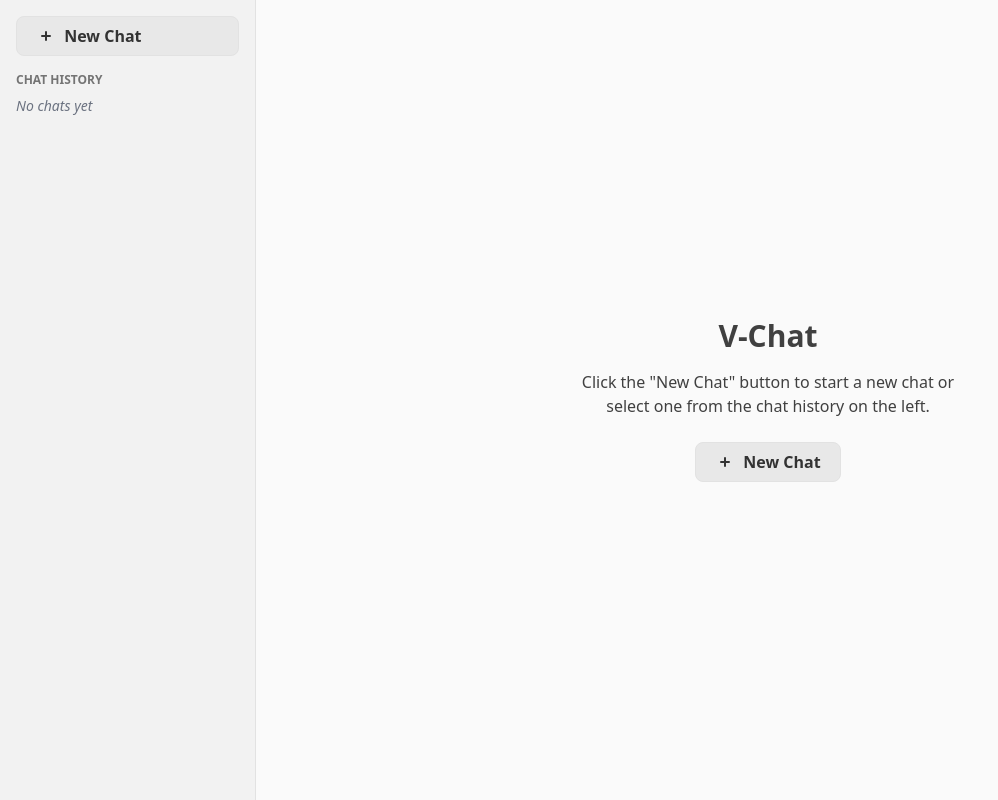
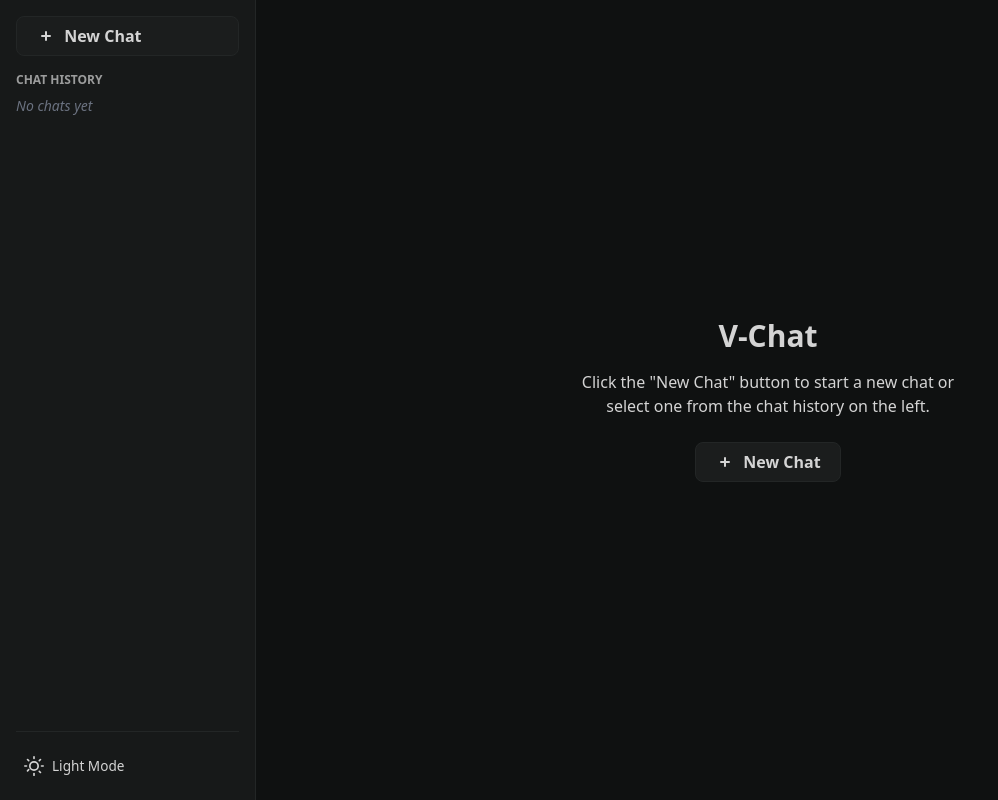
Before and after one commit to waxGames/V-Chat, a Flask app: page / in a window 1280 px wide. Shown: the whole page, without its empty margins (0-998 px from the left). Run offline with Flask 3, Linux system fonts and the light colour scheme; data that the repository does not hold is empty.

Commit message:
Update index.html

```diff
--- a/templates/index.html
+++ b/templates/index.html
@@ -1,18 +1,23 @@
 <!DOCTYPE html>
 <html lang="en">
+
 <head>
     <meta charset="UTF-8">
     <meta name="viewport" content="width=device-width, initial-scale=1.0">
     <title>AI Chat</title>
     <link href="https://cdn.jsdelivr.net/npm/tailwindcss@2.2.19/dist/tailwind.min.css" rel="stylesheet">
-    <link href="/static/css/chat.css" rel="stylesheet"/>
+    <link href="/static/css/chat.css" rel="stylesheet" />
     <script src="https://cdn.jsdelivr.net/npm/marked/marked.min.js"></script>
 </head>
+
 <body class="bg-gray-100 h-screen flex">
     <div id="sidebar" class="w-64 bg-gray-800 text-white p-4 flex flex-col h-full">
-        <button id="newChatBtn" class="bg-blue-600 hover:bg-blue-700 text-white py-2 px-4 rounded mb-4 flex items-center">
+        <button id="newChatBtn"
+            class="bg-blue-600 hover:bg-blue-700 text-white py-2 px-4 rounded mb-4 flex items-center">
             <svg xmlns="http://www.w3.org/2000/svg" class="h-5 w-5 mr-2" viewBox="0 0 20 20" fill="currentColor">
-                <path fill-rule="evenodd" d="M10 5a1 1 0 011 1v3h3a1 1 0 110 2h-3v3a1 1 0 11-2 0v-3H6a1 1 0 110-2h3V6a1 1 0 011-1z" clip-rule="evenodd" />
+                <path fill-rule="evenodd"
+                    d="M10 5a1 1 0 011 1v3h3a1 1 0 110 2h-3v3a1 1 0 11-2 0v-3H6a1 1 0 110-2h3V6a1 1 0 011-1z"
+                    clip-rule="evenodd" />
             </svg>
             New Chat
         </button>
@@ -23,12 +28,15 @@
                 {% if chats %}
                 {% for chat_id, chat in chats %}
                 <div class="flex items-center justify-between bg-gray-800 hover:bg-gray-700 rounded mb-1 px-1 w-full">
-                        <a href="{{ url_for('main.chat_view', chat_id=chat_id) }}" class="block py-2 px-2 truncate flex-grow">
+                    <a href="{{ url_for('main.chat_view', chat_id=chat_id) }}"
+                        class="block py-2 px-2 truncate flex-grow">
                         {{ chat.title }}
                     </a>
-                        <button class="chat-menu-btn text-gray-300 hover:text-white px-2 py-1 focus:outline-none" data-chat-id="{{ chat_id }}">
+                    <button class="chat-menu-btn text-gray-300 hover:text-white px-2 py-1 focus:outline-none"
+                        data-chat-id="{{ chat_id }}">
                         <svg xmlns="http://www.w3.org/2000/svg" class="h-5 w-5" viewBox="0 0 20 20" fill="currentColor">
-                                <path d="M10 6a2 2 0 110-4 2 2 0 010 4zM10 12a2 2 0 110-4 2 2 0 010 4zM10 18a2 2 0 110-4 2 2 0 010 4z" />
+                            <path
+                                d="M10 6a2 2 0 110-4 2 2 0 010 4zM10 12a2 2 0 110-4 2 2 0 010 4zM10 18a2 2 0 110-4 2 2 0 010 4z" />
                         </svg>
                     </button>
                 </div>
@@ -38,16 +46,44 @@
                 {% endif %}
             </div>
         </div>
+
+        <div class="theme-toggle-container">
+            <button id="themeToggle" class="theme-btn">
+                <svg id="moonIcon" xmlns="http://www.w3.org/2000/svg" class="h-5 w-5 hidden" fill="none"
+                    viewBox="0 0 24 24" stroke="currentColor">
+                    <path stroke-linecap="round" stroke-linejoin="round" stroke-width="2"
+                        d="M20.354 15.354A9 9 0 018.646 3.646 9.003 9.003 0 0012 21a9.003 9.003 0 008.354-5.646z" />
+                </svg>
+                <svg id="sunIcon" xmlns="http://www.w3.org/2000/svg" class="h-5 w-5 hidden" viewBox="0 0 24 24"
+                    fill="none" stroke="currentColor" stroke-width="2" stroke-linecap="round" stroke-linejoin="round">
+                    <circle cx="12" cy="12" r="5"></circle>
+                    <line x1="12" y1="1" x2="12" y2="3"></line>
+                    <line x1="12" y1="21" x2="12" y2="23"></line>
+                    <line x1="4.22" y1="4.22" x2="5.64" y2="5.64"></line>
+                    <line x1="18.36" y1="18.36" x2="19.78" y2="19.78"></line>
+                    <line x1="1" y1="12" x2="3" y2="12"></line>
+                    <line x1="21" y1="12" x2="23" y2="12"></line>
+                    <line x1="4.22" y1="17.78" x2="5.64" y2="16.36"></line>
+                    <line x1="18.36" y1="5.64" x2="19.78" y2="4.22"></line>
+                </svg>
+                <span id="themeText">Theme</span>
+            </button>
+        </div>
     </div>
 
     <div class="flex-1 flex flex-col h-full">
         <div class="flex-1 flex items-center justify-center bg-gray-50">
             <div class="text-center p-6 max-w-md">
                 <h1 class="text-3xl font-bold text-gray-800 mb-4">V-Chat</h1>
-                <p class="text-gray-600 mb-6">Click the "New Chat" button to start a new chat or select one from the chat history on the left.</p>
-                <button id="newChatBtnMain" class="bg-blue-600 hover:bg-blue-700 text-white py-2 px-6 rounded-lg inline-flex items-center">
-                    <svg xmlns="http://www.w3.org/2000/svg" class="h-5 w-5 mr-2" viewBox="0 0 20 20" fill="currentColor">
-                        <path fill-rule="evenodd" d="M10 5a1 1 0 011 1v3h3a1 1 0 110 2h-3v3a1 1 0 11-2 0v-3H6a1 1 0 110-2h3V6a1 1 0 011-1z" clip-rule="evenodd" />
+                <p class="text-gray-600 mb-6">Click the "New Chat" button to start a new chat or select one from the
+                    chat history on the left.</p>
+                <button id="newChatBtnMain"
+                    class="bg-blue-600 hover:bg-blue-700 text-white py-2 px-6 rounded-lg inline-flex items-center">
+                    <svg xmlns="http://www.w3.org/2000/svg" class="h-5 w-5 mr-2" viewBox="0 0 20 20"
+                        fill="currentColor">
+                        <path fill-rule="evenodd"
+                            d="M10 5a1 1 0 011 1v3h3a1 1 0 110 2h-3v3a1 1 0 11-2 0v-3H6a1 1 0 110-2h3V6a1 1 0 011-1z"
+                            clip-rule="evenodd" />
                     </svg>
                     New Chat
                 </button>
@@ -55,16 +91,20 @@
         </div>
     </div>
 
-    <div id="chatDropdownMenu" class="hidden absolute bg-gray-700 rounded shadow-lg py-1 z-50" style="min-width: 150px;">
-      <button id="renameChatBtn" class="w-full text-left px-4 py-2 text-white hover:bg-gray-600 flex items-center">
-        <svg xmlns="http://www.w3.org/2000/svg" class="h-4 w-4 mr-2" fill="none" viewBox="0 0 24 24" stroke="currentColor">
-          <path stroke-linecap="round" stroke-linejoin="round" stroke-width="2" d="M11 5H6a2 2 0 00-2 2v11a2 2 0 002 2h11a2 2 0 002-2v-5m-1.414-9.414a2 2 0 112.828 2.828L11.828 15H9v-2.828l8.586-8.586z" />
+    <div id="chatDropdownMenu" class="absolute bg-gray-700 rounded shadow-lg py-1 z-50" style="min-width: 150px;">
+        <button id="renameChatBtn" class="w-full text-left px-4 py-2 flex items-center">
+            <svg xmlns="http://www.w3.org/2000/svg" class="h-4 w-4 mr-2" fill="none" viewBox="0 0 24 24"
+                stroke="currentColor">
+                <path stroke-linecap="round" stroke-linejoin="round" stroke-width="2"
+                    d="M11 5H6a2 2 0 00-2 2v11a2 2 0 002 2h11a2 2 0 002-2v-5m-1.414-9.414a2 2 0 112.828 2.828L11.828 15H9v-2.828l8.586-8.586z" />
             </svg>
             Rename
         </button>
-      <button id="deleteChatBtn" class="w-full text-left px-4 py-2 text-white hover:bg-gray-600 flex items-center">
-        <svg xmlns="http://www.w3.org/2000/svg" class="h-4 w-4 mr-2" fill="none" viewBox="0 0 24 24" stroke="currentColor">
-          <path stroke-linecap="round" stroke-linejoin="round" stroke-width="2" d="M19 7l-.867 12.142A2 2 0 0116.138 21H7.862a2 2 0 01-1.995-1.858L5 7m5 4v6m4-6v6m1-10V4a1 1 0 00-1-1h-4a1 1 0 00-1 1v3M4 7h16" />
+        <button id="deleteChatBtn" class="w-full text-left px-4 py-2 flex items-center">
+            <svg xmlns="http://www.w3.org/2000/svg" class="h-4 w-4 mr-2" fill="none" viewBox="0 0 24 24"
+                stroke="currentColor">
+                <path stroke-linecap="round" stroke-linejoin="round" stroke-width="2"
+                    d="M19 7l-.867 12.142A2 2 0 0116.138 21H7.862a2 2 0 01-1.995-1.858L5 7m5 4v6m4-6v6m1-10V4a1 1 0 00-1-1h-4a1 1 0 00-1 1v3M4 7h16" />
             </svg>
             Delete
         </button>
@@ -73,14 +113,62 @@
     <div id="renameDialog" class="hidden fixed inset-0 bg-black bg-opacity-50 flex items-center justify-center z-50">
         <div class="bg-white rounded-lg p-6 w-80">
             <h3 class="text-lg font-semibold mb-4">Rename Chat</h3>
-        <input type="text" id="newChatTitle" class="w-full border border-gray-300 rounded px-3 py-2 mb-4" placeholder="New title">
+            <input type="text" id="newChatTitle" class="w-full border border-gray-300 rounded px-3 py-2 mb-4"
+                placeholder="New title">
             <div class="flex justify-end space-x-2">
-          <button id="cancelRenameBtn" class="px-4 py-2 border border-gray-300 rounded hover:bg-gray-100">Cancel</button>
-          <button id="confirmRenameBtn" class="px-4 py-2 bg-blue-600 text-white rounded hover:bg-blue-700">Save</button>
+                <button id="cancelRenameBtn"
+                    class="px-4 py-2 border border-gray-300 rounded hover:bg-gray-100">Cancel</button>
+                <button id="confirmRenameBtn"
+                    class="px-4 py-2 bg-blue-600 text-white rounded hover:bg-blue-700">Save</button>
             </div>
         </div>
     </div>
 
+    <script>
+        (function () {
+            const savedTheme = localStorage.getItem('theme') || 'dark';
+            document.documentElement.setAttribute('data-theme', savedTheme);
+
+            document.addEventListener('DOMContentLoaded', () => {
+                const themeToggle = document.getElementById('themeToggle');
+                const sunIcon = document.getElementById('sunIcon');
+                const moonIcon = document.getElementById('moonIcon');
+                const themeText = document.getElementById('themeText');
+
+                function updateUI(theme) {
+                    if (theme === 'dark') {
+                        sunIcon.classList.remove('hidden');
+                        moonIcon.classList.add('hidden');
+                        themeText.textContent = 'Light Mode';
+                    } else {
+                        sunIcon.classList.add('hidden');
+                        moonIcon.classList.remove('hidden');
+                        themeText.textContent = 'Dark Mode';
+                    }
+                }
+
+                if (themeToggle) {
+                    updateUI(savedTheme);
+
+                    themeToggle.addEventListener('click', () => {
+                        const currentTheme = document.documentElement.getAttribute('data-theme');
+                        const newTheme = currentTheme === 'dark' ? 'light' : 'dark';
+
+                        document.documentElement.classList.add('no-transition');
+
+                        document.documentElement.setAttribute('data-theme', newTheme);
+                        localStorage.setItem('theme', newTheme);
+                        updateUI(newTheme);
+
+                        setTimeout(() => {
+                            document.documentElement.classList.remove('no-transition');
+                        }, 0);
+                    });
+                }
+            });
+        })();
+    </script>
     <script src="/static/js/index.js"></script>
 </body>
+
 </html>
```
Lines whose indentation alone changed are shown as unchanged.
